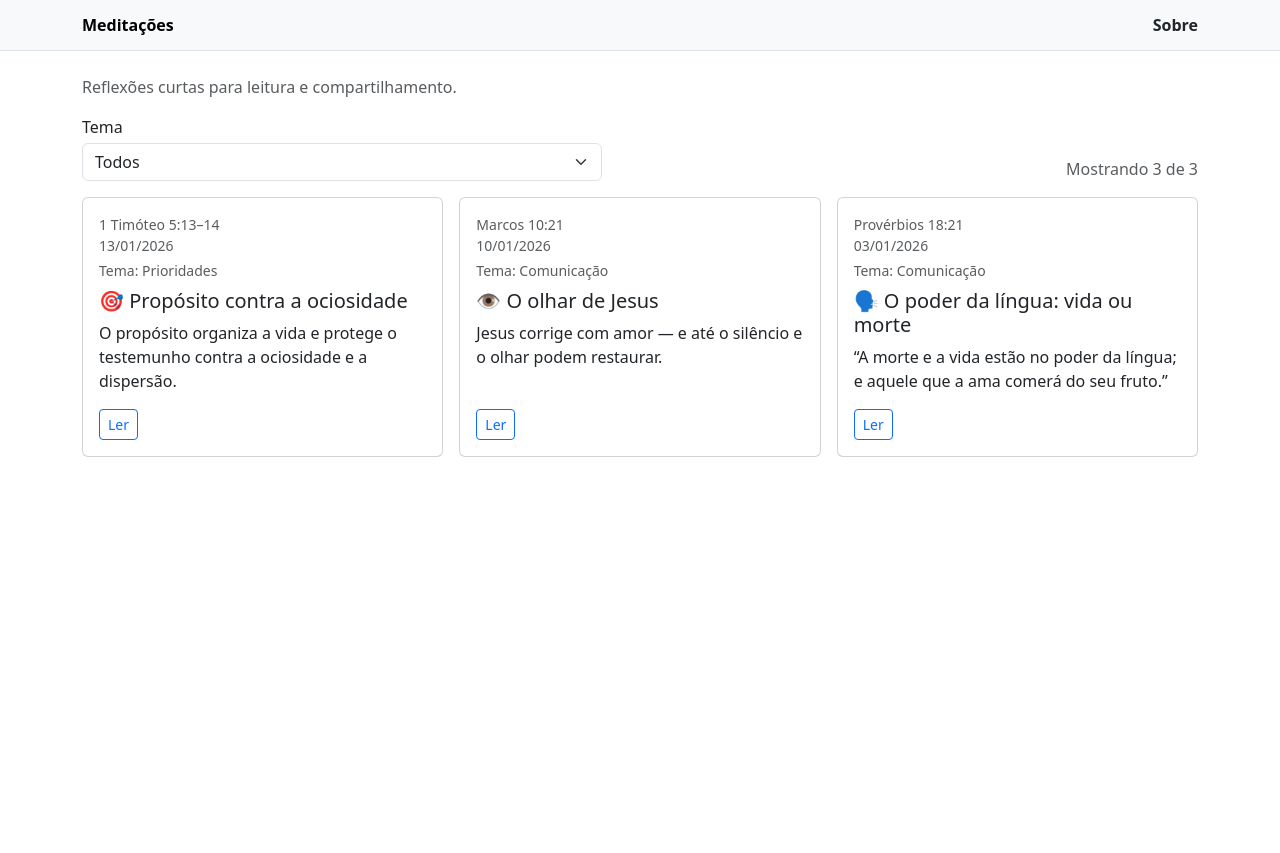
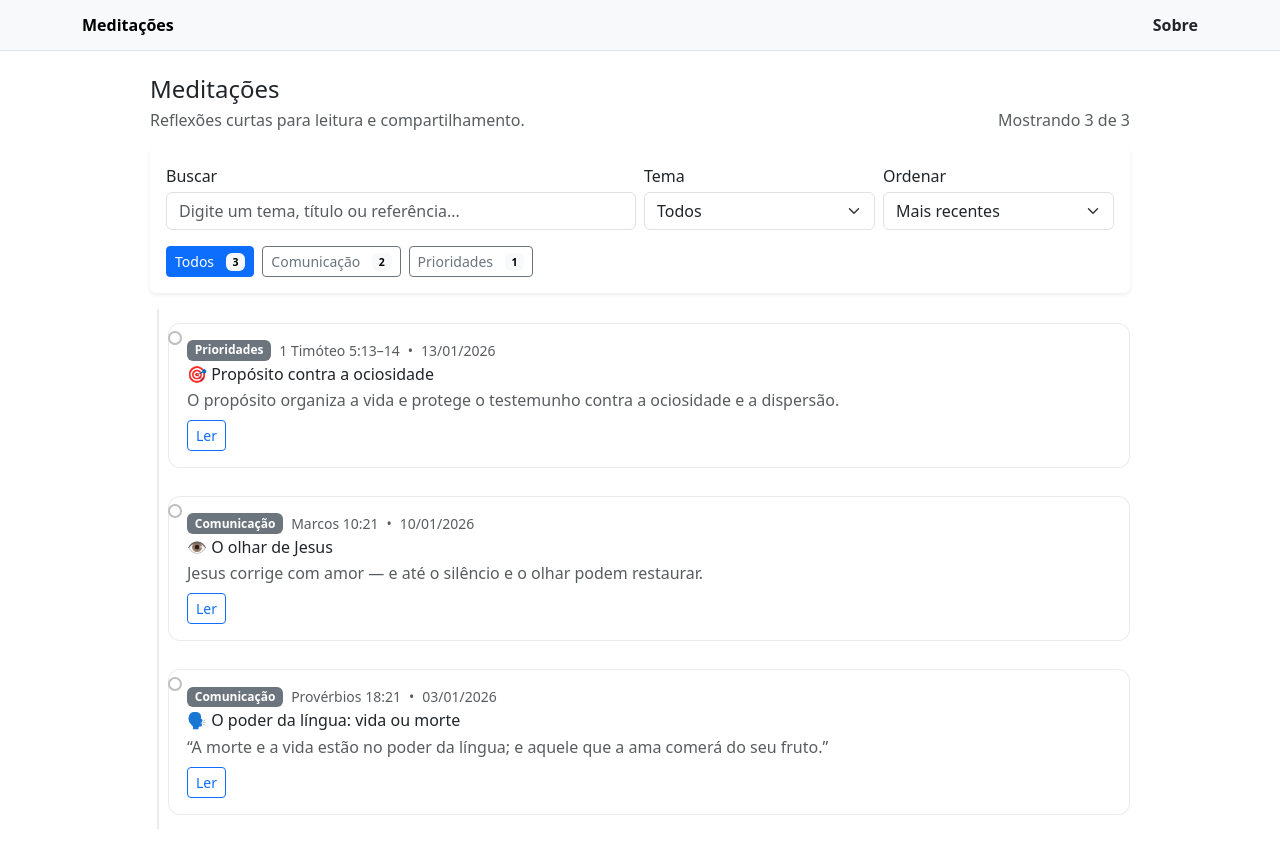
Before and after one commit to meditacoesbiblicas/meditacoes-biblicas, an Angular app: page / in a window 1280 px wide. Before the commit the page ends 800 px from the top, so only its background shows below. Built offline with nearby package versions, Linux system fonts and the light colour scheme.

Commit message:
feat(home): novo layout Explorer com busca, chips de tema e lista escalável

```diff
--- a/src/app/pages/home/home.page.html
+++ b/src/app/pages/home/home.page.html
@@ -1,8 +1,32 @@
-<p class="text-muted mb-3">Reflexões curtas para leitura e compartilhamento.</p>
+<div class="page-narrow">
+  <header class="mb-3">
+    <div class="d-flex flex-wrap align-items-end justify-content-between gap-3">
+      <div>
+        <h1 class="h4 mb-1">Meditações</h1>
+        <p class="text-muted mb-0">Reflexões curtas para leitura e compartilhamento.</p>
+      </div>
 
-<!-- Toolbar: filtro + contador (sempre alinhados e escaláveis) -->
-<div class="d-flex flex-column flex-md-row align-items-md-end justify-content-between gap-3 mb-3">
-  <div class="w-100" style="max-width: 520px;">
+      <div class="text-muted">
+        Mostrando {{ meditacoesFiltradas.length }} de {{ meditacoes.length }}
+      </div>
+    </div>
+  </header>
+
+  <!-- Barra de ferramentas -->
+  <div class="card border-0 shadow-sm mb-3">
+    <div class="card-body">
+      <div class="row g-2 align-items-end">
+        <div class="col-12 col-lg-6">
+          <label class="form-label mb-1">Buscar</label>
+          <input
+            class="form-control"
+            type="search"
+            placeholder="Digite um tema, título ou referência..."
+            [(ngModel)]="termoBusca"
+          />
+        </div>
+
+        <div class="col-12 col-md-6 col-lg-3">
           <label class="form-label mb-1">Tema</label>
           <select class="form-select" [(ngModel)]="temaSelecionado">
             @for (t of temas; track t) {
@@ -11,39 +35,62 @@
           </select>
         </div>
 
-  <div class="text-muted text-md-end">
-    Mostrando {{ meditacoesFiltradas.length }} de {{ meditacoes.length }}
+        <div class="col-12 col-md-6 col-lg-3">
+          <label class="form-label mb-1">Ordenar</label>
+          <select class="form-select" [(ngModel)]="ordem">
+            <option value="recentes">Mais recentes</option>
+            <option value="antigas">Mais antigas</option>
+            <option value="tema">Tema (A–Z)</option>
+          </select>
         </div>
       </div>
 
-<!-- Grid adaptativo: 1/2/3 colunas conforme a quantidade -->
-<div
-  class="row g-3 row-cols-1"
-  [class.row-cols-md-2]="meditacoesFiltradas.length >= 2"
-  [class.row-cols-lg-3]="meditacoesFiltradas.length >= 3"
+      <!-- Chips de tema -->
+      <div class="d-flex flex-wrap gap-2 mt-3">
+        @for (t of temas; track t) {
+          <button
+            type="button"
+            class="btn btn-sm"
+            [class.btn-primary]="temaSelecionado === t"
+            [class.btn-outline-secondary]="temaSelecionado !== t"
+            (click)="temaSelecionado = t"
           >
+            {{ t }}
+            <span class="badge text-bg-light ms-2">{{ contagemPorTema[t] ?? 0 }}</span>
+          </button>
+        }
+      </div>
+    </div>
+  </div>
+
+  <!-- Lista moderna (escala bem com 1, 2, 10, 1000 itens) -->
+  <div class="home-list">
     @for (m of meditacoesFiltradas; track m.id) {
-    <div class="col">
-      <div class="card h-100">
-        <div class="card-body d-flex flex-column">
-          <div class="text-muted small">{{ m.versoChave }}</div>
-          <div class="text-muted small">{{ formatarData(m.data) }}</div>
-          <div class="text-muted small mt-1">Tema: {{ m.tema }}</div>
+      <article class="home-item">
+        <div class="home-dot"></div>
 
-          <h2 class="h5 mt-2">{{ m.titulo }}</h2>
-          <p class="mb-3 flex-grow-1">{{ m.resumo }}</p>
+        <div class="home-content">
+          <div class="d-flex flex-wrap align-items-center gap-2 mb-1">
+            <span class="badge text-bg-secondary">{{ m.tema }}</span>
+            <span class="text-muted small">{{ m.versoChave }}</span>
+            <span class="text-muted small">•</span>
+            <span class="text-muted small">{{ formatarData(m.data) }}</span>
+          </div>
 
-          <a class="btn btn-outline-primary btn-sm align-self-start" [routerLink]="['/meditacao', m.id]">
+          <h2 class="h6 mb-1">{{ m.titulo }}</h2>
+          <p class="text-muted mb-2">{{ m.resumo }}</p>
+
+          <a class="btn btn-outline-primary btn-sm" [routerLink]="['/meditacao', m.id]">
             Ler
           </a>
         </div>
-      </div>
-    </div>
+      </article>
     }
   </div>
 
   @if (meditacoesFiltradas.length === 0) {
-  <div class="alert alert-secondary mt-3 mb-0">
-    Nenhuma meditação encontrada para este tema.
+    <div class="alert alert-secondary mb-0">
+      Nenhuma meditação encontrada com esses filtros.
     </div>
   }
+</div>
--- a/src/app/pages/home/home.page.ts
+++ b/src/app/pages/home/home.page.ts
@@ -2,6 +2,8 @@ import { Component } from '@angular/core';
 import { RouterLink } from '@angular/router';
 import { FormsModule } from '@angular/forms';
 import { MEDITACOES } from '../../data/meditations';
+
+type Ordem = 'recentes' | 'antigas' | 'tema';
 
 @Component({
   standalone: true,
@@ -9,22 +11,82 @@ import { MEDITACOES } from '../../data/meditations';
   templateUrl: './home.page.html'
 })
 export default class HomePage {
+  // base (sempre ordenada por data desc)
   meditacoes = [...MEDITACOES].sort((a, b) => b.data.localeCompare(a.data));
 
   temaSelecionado = 'Todos';
+
+  // NOVO: busca + ordenação
+  termoBusca = '';
+  ordem: Ordem = 'recentes';
 
   get temas(): string[] {
     const lista = this.meditacoes.map(m => m.tema);
     return ['Todos', ...Array.from(new Set(lista)).sort()];
   }
 
+  // NOVO: contagem por tema (para chips)
+  get contagemPorTema(): Record<string, number> {
+    const map: Record<string, number> = { Todos: this.meditacoes.length };
+    for (const m of this.meditacoes) {
+      map[m.tema] = (map[m.tema] ?? 0) + 1;
+    }
+    return map;
+  }
+
   get meditacoesFiltradas() {
-    if (this.temaSelecionado === 'Todos') return this.meditacoes;
-    return this.meditacoes.filter(m => m.tema === this.temaSelecionado);
+    const termo = this.normalizar(this.termoBusca);
+
+    let lista = this.meditacoes;
+
+    // filtro por tema
+    if (this.temaSelecionado !== 'Todos') {
+      lista = lista.filter(m => m.tema === this.temaSelecionado);
+    }
+
+    // filtro por busca (titulo, resumo, versoChave, tema, referencias)
+    if (termo) {
+      lista = lista.filter(m => {
+        const hay = [
+          m.titulo,
+          m.resumo,
+          m.versoChave,
+          m.tema,
+          ...(m.referencias ?? [])
+        ]
+          .join(' ')
+          .toLowerCase();
+
+        return this.normalizar(hay).includes(termo);
+      });
+    }
+
+    // ordenação
+    if (this.ordem === 'recentes') {
+      lista = [...lista].sort((a, b) => b.data.localeCompare(a.data));
+    } else if (this.ordem === 'antigas') {
+      lista = [...lista].sort((a, b) => a.data.localeCompare(b.data));
+    } else if (this.ordem === 'tema') {
+      lista = [...lista].sort((a, b) => {
+        const byTema = a.tema.localeCompare(b.tema);
+        if (byTema !== 0) return byTema;
+        return b.data.localeCompare(a.data);
+      });
+    }
+
+    return lista;
   }
 
   formatarData(iso: string) {
-  const [y, m, d] = iso.split('-');
-  return `${d}/${m}/${y}`;
+    const [y, m, d] = iso.split('-');
+    return `${d}/${m}/${y}`;
+  }
+
+  private normalizar(s: string): string {
+    return (s ?? '')
+      .toLowerCase()
+      .normalize('NFD')
+      .replace(/[\u0300-\u036f]/g, '')
+      .trim();
+  }
 }
-}
--- a/src/styles.scss
+++ b/src/styles.scss
@@ -63,3 +63,47 @@
 
 .markdown a { text-decoration: underline; }
 .markdown hr { margin: 1.5rem 0; }
+
+
+/* Home V2: lista moderna */
+.home-list {
+  position: relative;
+  padding-left: 18px;
+}
+
+.home-list::before {
+  content: "";
+  position: absolute;
+  left: 7px;
+  top: 0;
+  bottom: 0;
+  width: 2px;
+  background: rgba(0,0,0,.08);
+}
+
+.home-item {
+  position: relative;
+  padding: 14px 0;
+}
+
+.home-dot {
+  position: absolute;
+  left: 0;
+  top: 22px;
+  width: 14px;
+  height: 14px;
+  border-radius: 999px;
+  background: #fff;
+  border: 2px solid rgba(0,0,0,.25);
+}
+
+.home-content {
+  background: #fff;
+  border: 1px solid rgba(0,0,0,.08);
+  border-radius: 12px;
+  padding: 14px 14px;
+}
+
+@media (min-width: 992px) {
+  .home-content { padding: 16px 18px; }
+}
```
Lines whose indentation alone changed are shown as unchanged.
